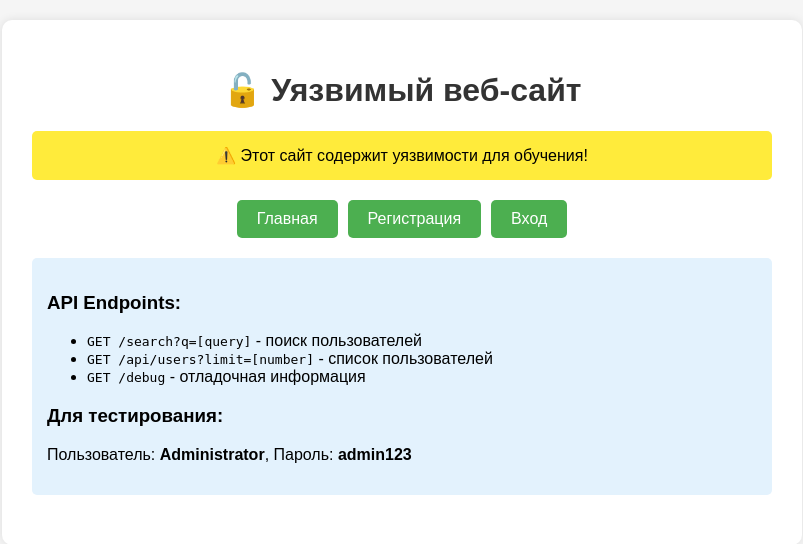
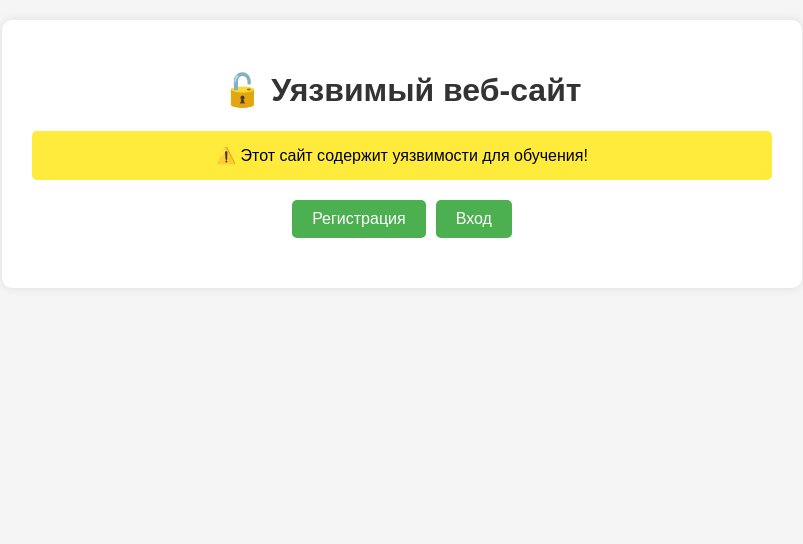
Before and after one commit to Ch1ps1k/Leitc_web_exam, a Flask app: page / in a window 1280 px wide. Shown: the top 544 px of the page, without its empty margins (238-1041 px from the left). Run offline with Flask 3, Linux system fonts and the light colour scheme.

Commit message:
сделаны правки

```diff
--- a/app.py
+++ b/app.py
@@ -22,15 +22,6 @@ def init_db():
             created_at TIMESTAMP DEFAULT CURRENT_TIMESTAMP
         )
     ''')
-
-    # Добавляем тестового пользователя Administrator
-    try:
-        c.execute("INSERT OR IGNORE INTO users (username, password) VALUES ('Administrator', 'admin123')")
-        conn.commit()
-    except:
-        pass
-
-    conn.close()
 
 def md5_hash(text):
     """Простое MD5 хеширование (уязвимо!)"""
--- a/templates/index.html
+++ b/templates/index.html
@@ -62,25 +62,8 @@
         </div>
 
         <div class="menu">
-            <a href="/">Главная</a>
             <a href="/register">Регистрация</a>
             <a href="/login">Вход</a>
-            {% if request.cookies.get('username') %}
-                <a href="/profile">Профиль</a>
-                <a href="/logout">Выход</a>
-            {% endif %}
-        </div>
-
-        <div class="info">
-            <h3>API Endpoints:</h3>
-            <ul>
-                <li><code>GET /search?q=[query]</code> - поиск пользователей</li>
-                <li><code>GET /api/users?limit=[number]</code> - список пользователей</li>
-                <li><code>GET /debug</code> - отладочная информация</li>
-            </ul>
-
-            <h3>Для тестирования:</h3>
-            <p>Пользователь: <strong>Administrator</strong>, Пароль: <strong>admin123</strong></p>
         </div>
     </div>
 </body>
```
Also changed, not shown: templates/login.html (+0 -7 lines).
